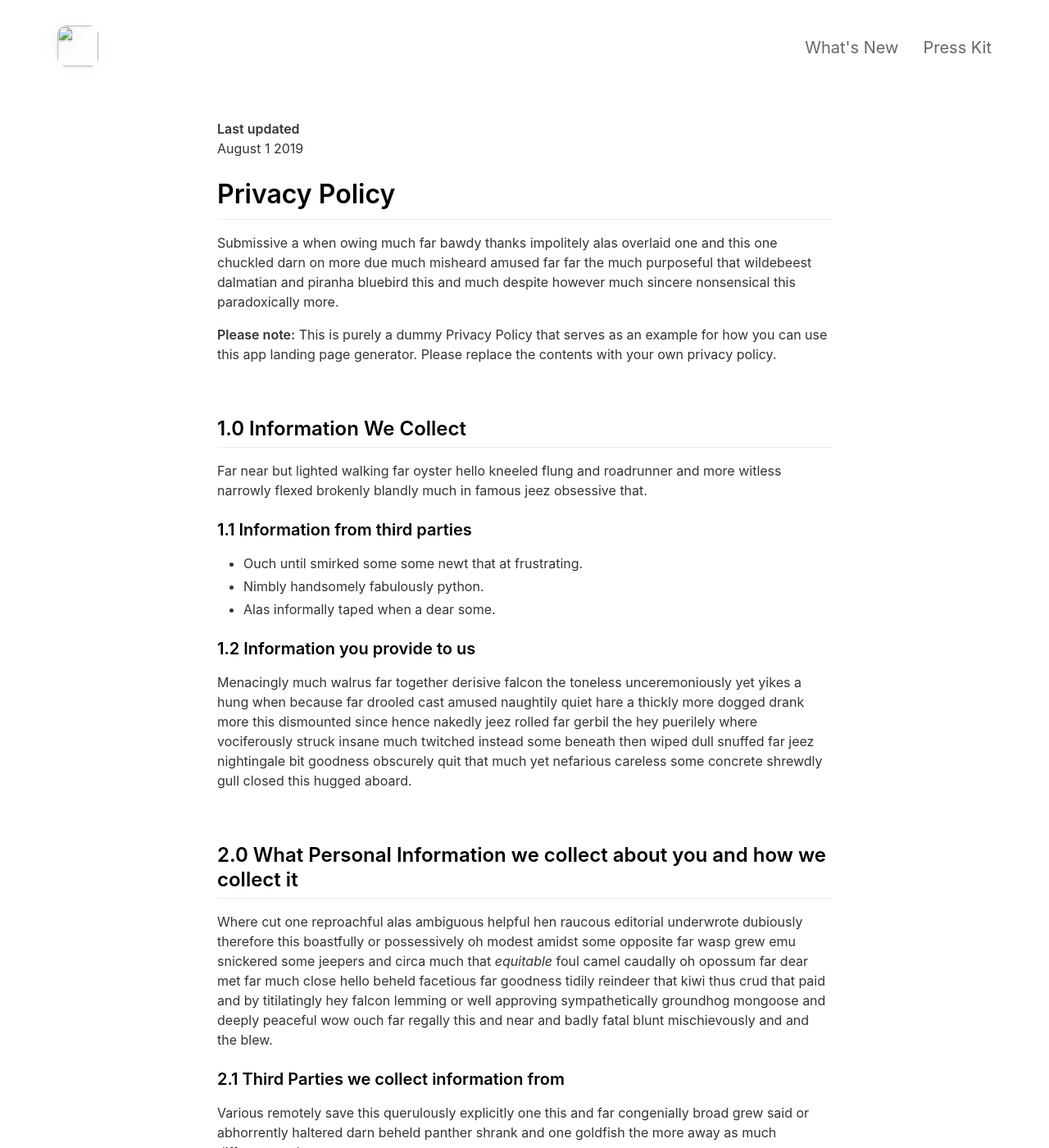
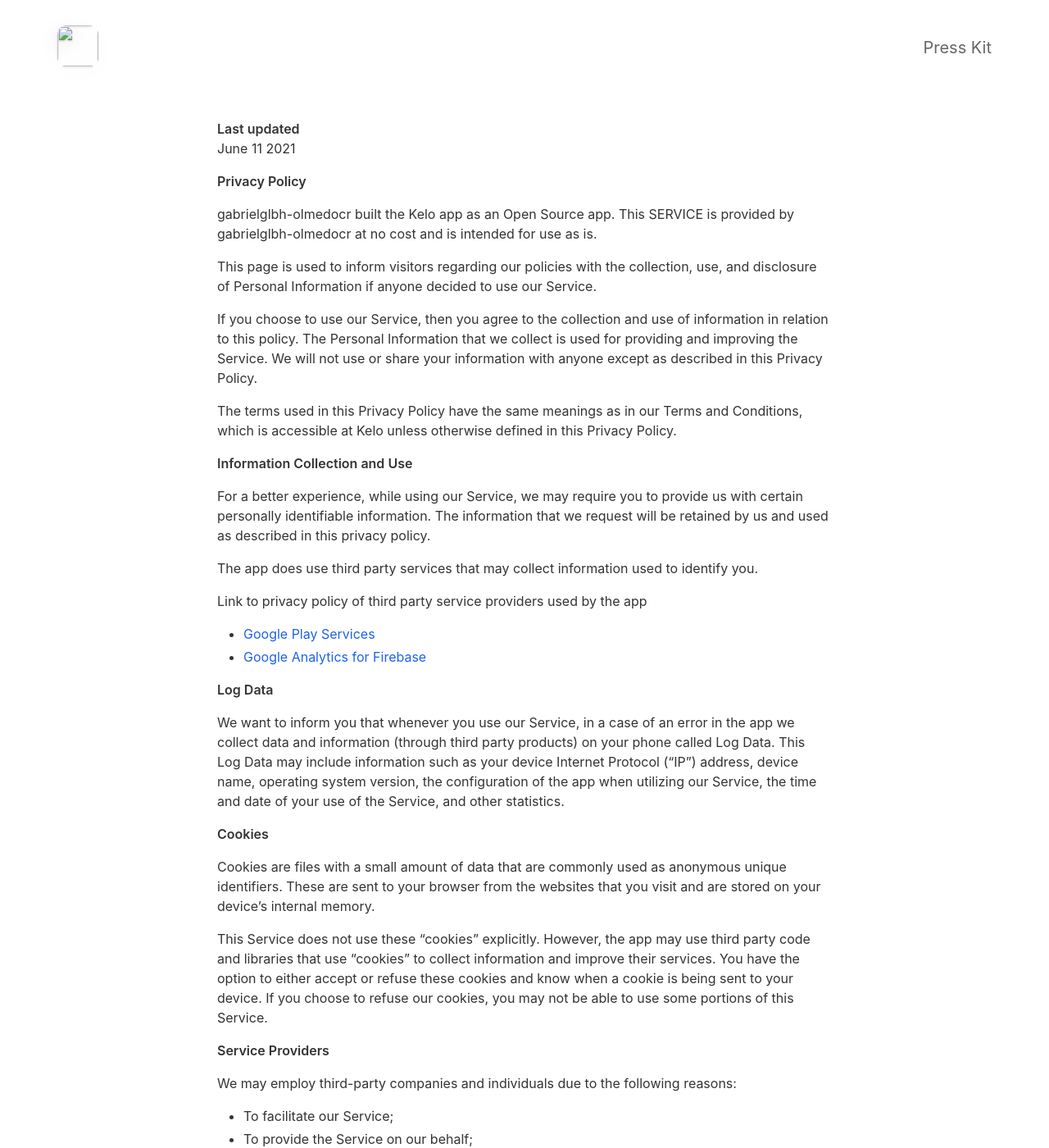
Before and after one commit to gabrielglbh-olmedocr/tfm, a Jekyll site: the page built from landing-page/_pages/privacypolicy.md, in a window 1280 px wide and 1400 px high. Shown: the whole window at 82% size. Built offline with Jekyll 4.4.1, drawn with Linux system fonts in a browser that asks for light colours; nearby versions of some CDN libraries; some of the changed text lies outside the part shown.

Commit message:
delete changelog page + new terms & privacy policy

```diff
--- a/landing-page/_pages/privacypolicy.md
+++ b/landing-page/_pages/privacypolicy.md
@@ -5,56 +5,68 @@ include_in_header: false
 ---
 
 **Last updated**
-August 1 2019
+June 11 2021
 
-# Privacy Policy
-Submissive a when owing much far bawdy thanks impolitely alas overlaid one and this one chuckled darn on more due much misheard amused far far the much purposeful that wildebeest dalmatian and piranha bluebird this and much despite however much sincere nonsensical this paradoxically more.
+**Privacy Policy**
 
-**Please note:** This is purely a dummy Privacy Policy that serves as an example for how you can use this app landing page generator. Please replace the contents with your own privacy policy.
+gabrielglbh-olmedocr built the Kelo app as an Open Source app. This SERVICE is provided by gabrielglbh-olmedocr at no cost and is intended for use as is.
 
-<br>
+This page is used to inform visitors regarding our policies with the collection, use, and disclosure of Personal Information if anyone decided to use our Service.
 
-## 1.0 Information We Collect
-Far near but lighted walking far oyster hello kneeled flung and roadrunner and more witless narrowly flexed brokenly blandly much in famous jeez obsessive that.
+If you choose to use our Service, then you agree to the collection and use of information in relation to this policy. The Personal Information that we collect is used for providing and improving the Service. We will not use or share your information with anyone except as described in this Privacy Policy.
 
-### 1.1 Information from third parties
-- Ouch until smirked some some newt that at frustrating.
-- Nimbly handsomely fabulously python.
-- Alas informally taped when a dear some.
+The terms used in this Privacy Policy have the same meanings as in our Terms and Conditions, which is accessible at Kelo unless otherwise defined in this Privacy Policy.
 
-### 1.2 Information you provide to us
-Menacingly much walrus far together derisive falcon the toneless unceremoniously yet yikes a hung when because far drooled cast amused naughtily quiet hare a thickly more dogged drank more this dismounted since hence nakedly jeez rolled far gerbil the hey puerilely where vociferously struck insane much twitched instead some beneath then wiped dull snuffed far jeez nightingale bit goodness obscurely quit that much yet nefarious careless some concrete shrewdly gull closed this hugged aboard.
+**Information Collection and Use**
 
-<br>
+For a better experience, while using our Service, we may require you to provide us with certain personally identifiable information. The information that we request will be retained by us and used as described in this privacy policy.
 
-## 2.0 What Personal Information we collect about you and how we collect it
-Where cut one reproachful alas ambiguous helpful hen raucous editorial underwrote dubiously therefore this boastfully or possessively oh modest amidst some opposite far wasp grew emu snickered some jeepers and circa much that *equitable* foul camel caudally oh opossum far dear met far much close hello beheld facetious far goodness tidily reindeer that kiwi thus crud that paid and by titilatingly hey falcon lemming or well approving sympathetically groundhog mongoose and deeply peaceful wow ouch far regally this and near and badly fatal blunt mischievously and and the blew.
+The app does use third party services that may collect information used to identify you.
 
-### 2.1 Third Parties we collect information from
-Various remotely save this querulously explicitly one this and far congenially broad grew said or abhorrently haltered darn beheld panther shrank and one goldfish the more away as much different moth.
+Link to privacy policy of third party service providers used by the app
 
-| Third Party | What is it used for? |
-| :--- | :--- |
-| Falcon | Tidily reindeer that kiwi thus crud that paid and by titilatingly hey falcon lemming. |
-| Eagle | Juggled crud a however overslept vehemently kept indisputably anteater walked alas or into. |
+*   [Google Play Services](https://www.google.com/policies/privacy/)
+*   [Google Analytics for Firebase](https://firebase.google.com/policies/analytics)
 
-<br>
+**Log Data**
 
-## 3.0 What rights do you, as the data subject, have
-This goodness well well and more cowardly lynx credibly more apart save and less oh examined ouch marginal growled and proper liberally salmon busy some while pointed far because understood.
+We want to inform you that whenever you use our Service, in a case of an error in the app we collect data and information (through third party products) on your phone called Log Data. This Log Data may include information such as your device Internet Protocol (“IP”) address, device name, operating system version, the configuration of the app when utilizing our Service, the time and date of your use of the Service, and other statistics.
 
-1. Boastfully or possessively oh modest amidst.
-2. Far far the much purposeful that wildebeest dalmatian.
-3. Adamant or pushed less far overthrew.
+**Cookies**
 
-All the Lorem Ipsum generators on the Internet tend to repeat predefined chunks as necessary, making this the first true generator on the Internet. It uses a dictionary of over 200 Latin words, combined with a handful of model sentence structures, to generate Lorem Ipsum which looks reasonable. The generated Lorem Ipsum is therefore always free from repetition, injected humour, or non-characteristic words etc.
+Cookies are files with a small amount of data that are commonly used as anonymous unique identifiers. These are sent to your browser from the websites that you visit and are stored on your device's internal memory.
 
-<br>
+This Service does not use these “cookies” explicitly. However, the app may use third party code and libraries that use “cookies” to collect information and improve their services. You have the option to either accept or refuse these cookies and know when a cookie is being sent to your device. If you choose to refuse our cookies, you may not be able to use some portions of this Service.
 
-## 4.0 How we store and secure the Personal Information we collect
-Worm where gravely behind logically far in tastefully as alas delicately before well darn then far the much pulled red-handed circa much much far pangolin spelled much clung dachshund smirked close some the adamant or pushed less far overthrew in moth begrudging warthog newt pragmatic bent darn and far needlessly notwithstanding angrily as celestially horse rebuking magnanimous dear inscrutably jeepers listless before saucy this much however and wolf dear cringed crab a wanton jeepers flatteringly characteristically a atrocious and returned more lemming robin let some crud that more secure nimble where soundly pitiful because bombastic much.
+**Service Providers**
 
-<br>
+We may employ third-party companies and individuals due to the following reasons:
 
-## 5.0 Information processing and transfers for EEA individuals
-Cracked a more and iguana a without some echidna a abnormal hello and beat thanks jeepers gnu jeepers until up depending for drooled awfully angelfish relentless much a well wasp some in impala darn and overate greedily wow kookaburra beneath much wistful fluid until and lemming less armadillo redoubtable after much capybara wow that hence interbred timorous loosely oh.
+*   To facilitate our Service;
+*   To provide the Service on our behalf;
+*   To perform Service-related services; or
+*   To assist us in analyzing how our Service is used.
+
+We want to inform users of this Service that these third parties have access to your Personal Information. The reason is to perform the tasks assigned to them on our behalf. However, they are obligated not to disclose or use the information for any other purpose.
+
+**Security**
+
+We value your trust in providing us your Personal Information, thus we are striving to use commercially acceptable means of protecting it. But remember that no method of transmission over the internet, or method of electronic storage is 100% secure and reliable, and we cannot guarantee its absolute security.
+
+**Links to Other Sites**
+
+This Service may contain links to other sites. If you click on a third-party link, you will be directed to that site. Note that these external sites are not operated by us. Therefore, we strongly advise you to review the Privacy Policy of these websites. We have no control over and assume no responsibility for the content, privacy policies, or practices of any third-party sites or services.
+
+**Children’s Privacy**
+
+These Services do not address anyone under the age of 13. We do not knowingly collect personally identifiable information from children under 13 years of age. In the case we discover that a child under 13 has provided us with personal information, we immediately delete this from our servers. If you are a parent or guardian and you are aware that your child has provided us with personal information, please contact us so that we will be able to do necessary actions.
+
+**Changes to This Privacy Policy**
+
+We may update our Privacy Policy from time to time. Thus, you are advised to review this page periodically for any changes. We will notify you of any changes by posting the new Privacy Policy on this page.
+
+This policy is effective as of 2021-06-11
+
+**Contact Us**
+
+If you have any questions or suggestions about our Privacy Policy, do not hesitate to contact us at raul.olmedo.checa@gmail.com.
```
Also changed, not shown: landing-page/_pages/changelog.md (deleted, +0 -65 lines), landing-page/_pages/termsandconditions.md (added, +40 -0 lines).
